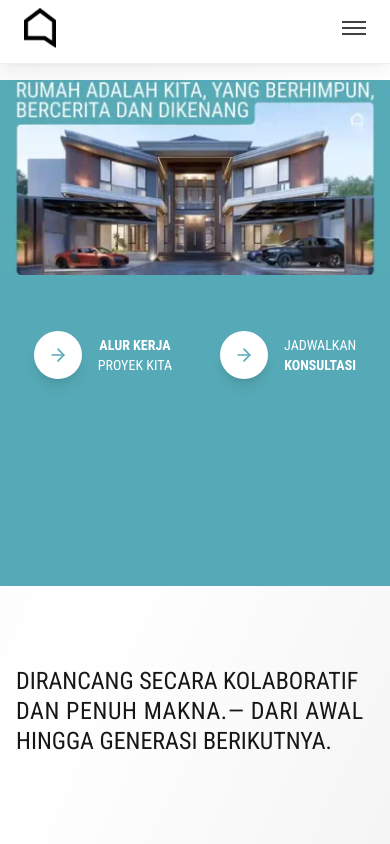
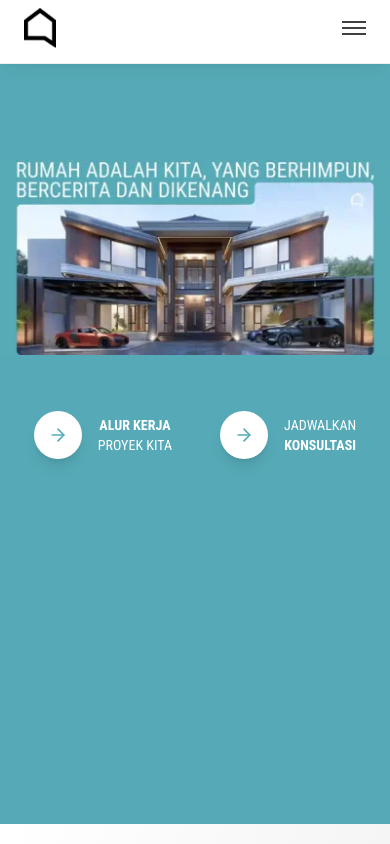
Before and after one commit to dafahan/2Watuju, a SvelteKit app: page / in a window 390 px wide. Shown: the top 844 px of the page. Built offline with nearby package versions, Linux system fonts and the light colour scheme; a web font is replaced by a local one.

Commit message:
optimizing images

```diff
--- a/src/routes/+layout.svelte
+++ b/src/routes/+layout.svelte
@@ -322,7 +322,7 @@
   {/if}
 
   <!-- Page Content -->
-  <main class="relative z-10 pt-20">
+  <main class="relative z-10 pt-16 md:pt-20">
     <slot />
   </main>
 
--- a/src/routes/+page.svelte
+++ b/src/routes/+page.svelte
@@ -144,7 +144,7 @@
 <!-- Main content container -->
 <div class="mx-auto overflow-x-hidden">
   <!-- Hero Section with immediate image visibility -->
-  <section class="hero-critical xl:min-h-screen 2xl:px-64 md:pt-12 pb-12 md:pb-24 flex justify-start items-center xl:justify-center flex-col relative w-full transition-all duration-300">
+  <section class="hero-critical h-[90vh] xl:min-h-screen 2xl:px-64 pt-24 md:pt-12 pb-12 md:pb-24 flex justify-start items-center xl:justify-center flex-col relative w-full transition-all duration-300">
 
     <!-- Image Container - Simplified, no layering -->
     <div class="hero-image-container w-full md:max-w-7xl xl:max-w-none">
```
